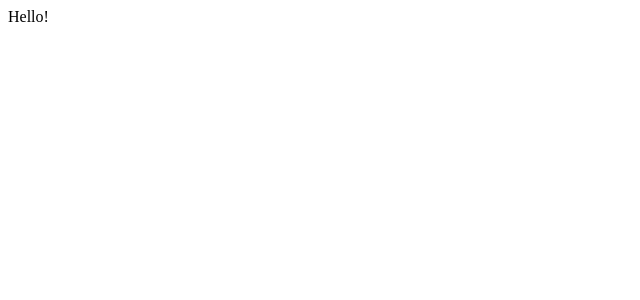
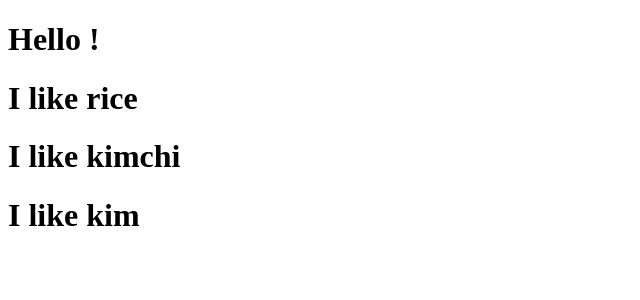
Before and after one commit to pororo0721/movie_app_2020, a React (Create React App) app: page / in a window 1280 px wide. Shown: the top 300 px of the page, without its empty margins (0-640 px from the left). Built offline with nearby package versions, Linux system fonts and the light colour scheme.

Commit message:
#2.1 Reusable Components with JSX + Props

```diff
--- a/src/App.js
+++ b/src/App.js
@@ -1,11 +1,19 @@
 import React from "react";
+
+function Food({favourite}){
+  return <h1> I like {favourite}</h1>;
+}
 
 
 function App() {
   return (
-    <div className="App">
-      Hello!
+    <div>
+     <h1>Hello !</h1>
+     <Food favourite="rice" />
+     <Food favourite="kimchi" />
+     <Food favourite="kim" />
     </div>
+
   );
 }
 
```
